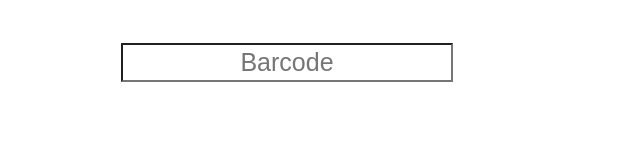
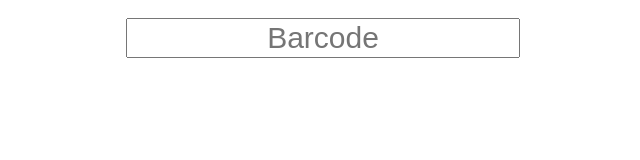
Before and after one commit to CSDSpartans/attendance, a plain HTML site: page index.html in a window 1280 px wide. Shown: the whole page, without its empty margins (353-993 px from the left). Drawn offline with Linux system fonts and the light colour scheme.

Commit message:
A little css cleanup

```diff
--- a/index.html
+++ b/index.html
@@ -8,8 +8,6 @@
     <script type="text/javascript" src="./site.js"></script>
   </head>
   <body>
-    <div id="enterspot">
-      <input id="enterbar" type="text" name="search" onkeyup="alerter()" placeholder="Barcode"/>
-    </div>
+    <input id="enterbar" type="text" name="search" onkeyup="alerter()" placeholder="Barcode"/>
   </body>
 </html>
--- a/main.css
+++ b/main.css
@@ -1,23 +1,16 @@
 body {
   background-color:white;
-}
-#enterspot {
-  text-align: center;
-  font-family: Arial;
-  font-size: 25px;
-  color: black;
-  background-color: white;
-  margin: 20px 20px 20px 20px;
-  padding: 3px 3px 3px 3px;
 }
 #enterbar {
   text-align: center;
   font-family: Arial;
-  font-size: 25px;
+  font-size: 30px;
   color: black;
-  background-color: white;
-  margin: 20px 20px 20px 20px;
-  padding: 3px 3px 3px 3px;
+  padding: auto;
+  position: fixed;
+  left: 50%;
+  margin-left: -161px;
+  margin-top: 10px;
 }
 #runbutton {
   border-radius: 8px;
--- a/site.js
+++ b/site.js
@@ -1,7 +1,7 @@
 /*#!/usr/bin/env node*/
 
 var alerter = function () {
-  alert("BARCODE: " + document.getElementById("enterbar").value)
+  console.log("BARCODE: " + document.getElementById("enterbar").value)
 }
 
 var students = {
```
